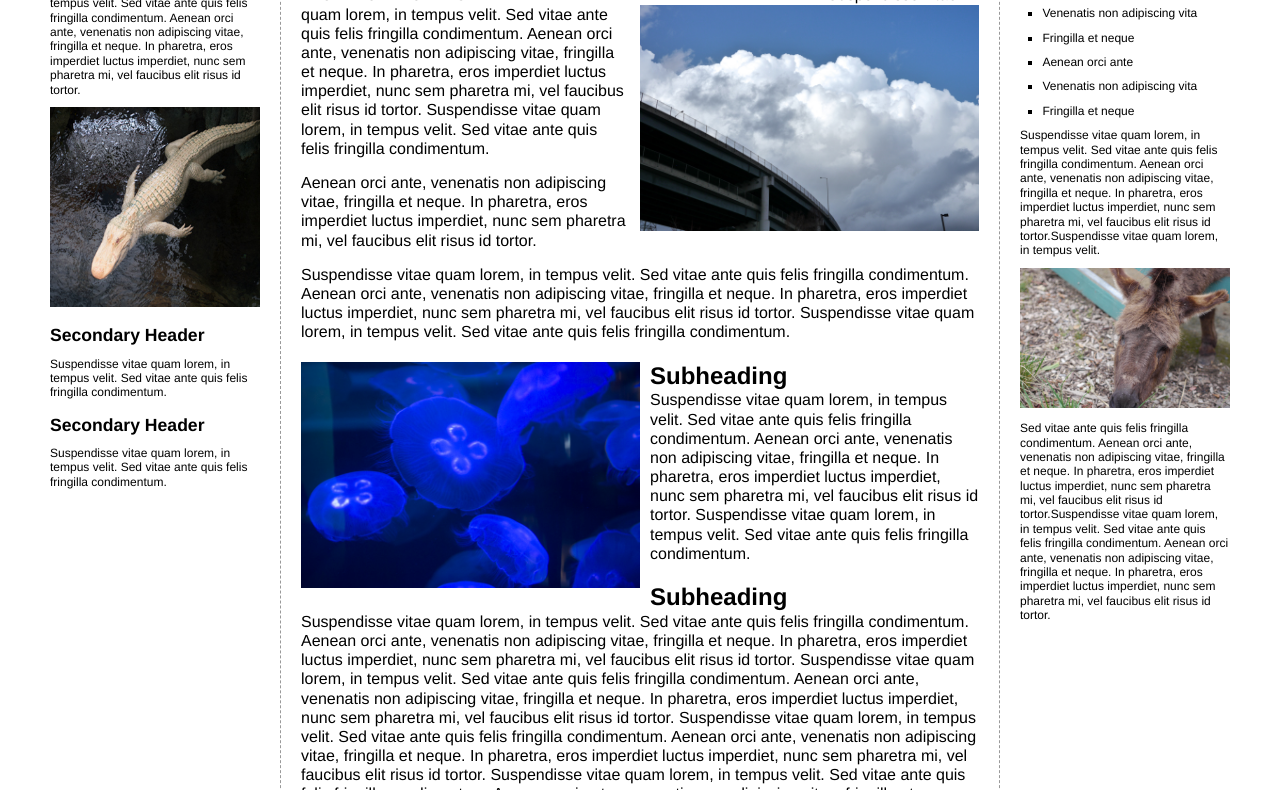
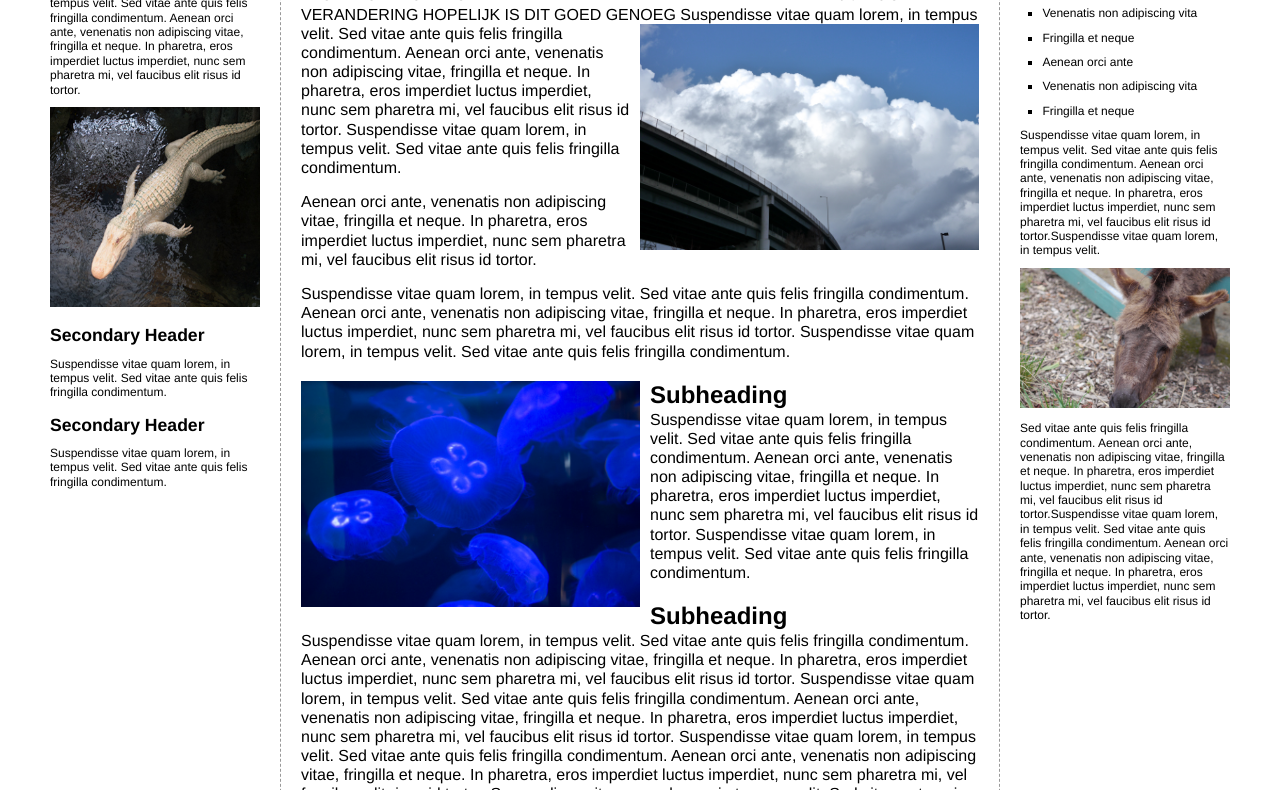
Before and after one commit to HFUDF/dw2-demo429, a plain HTML site: page html/index.html in a window 1280 px wide. Shown: the part 218-1008 px from the top of the page. Drawn offline with Linux system fonts and the light colour scheme; files whose address does not match are found by name.

Commit message:
Betere verandering

```diff
--- a/html/index.html
+++ b/html/index.html
@@ -32,7 +32,7 @@
 
 
 TEST TEST TEST TEST BLAHBLAHBLAHBLAH 1111111111111111111111
-
+Edit: NOG EEN VERANDERING HOPELIJK IS DIT GOED GENOEG
 
 
               <img
```
